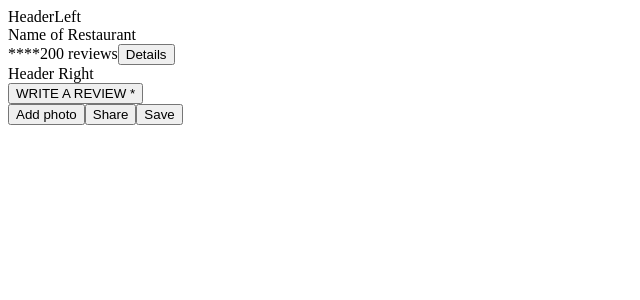
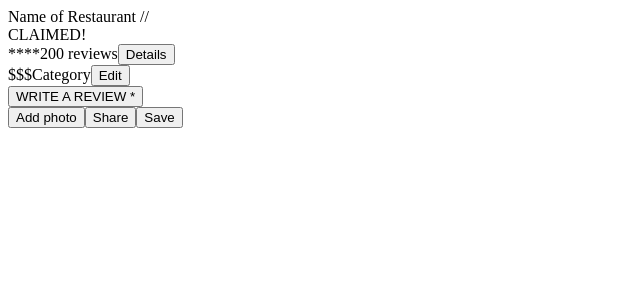
Before and after one commit to the-munch/header, a React app: page / in a window 1280 px wide. Shown: the top 300 px of the page, without its empty margins (0-640 px from the left). Built offline with nearby package versions, Linux system fonts and the light colour scheme; the HTML template or start-up script is replaced by a standard one.

Commit message:
added flexbox css and updated priceCategoryEdit to be own component.

```diff
--- a/client/src/components/App.jsx
+++ b/client/src/components/App.jsx
@@ -2,14 +2,20 @@ import React from 'react';
 import HeaderLeft from './HeaderLeft.jsx';
 import HeaderRight from './HeaderRight.jsx';
 
+// eslint-disable-next-line react/prefer-stateless-function
 class App extends React.Component {
   constructor(props) {
-    super(props)
+    super(props);
+
+    this.state = {
+      fill_me_in : ''
+    };
   }
+
   render() {
     return (
-      <div>
-        <div>
+      <div className="flex-container">
+        <div className="header-left">
           <HeaderLeft />
         </div>
         <div>
--- a/client/src/components/HeaderLeft.jsx
+++ b/client/src/components/HeaderLeft.jsx
@@ -1,13 +1,14 @@
 import React from 'react';
 import RestaurantName from './RestaurantName.jsx';
-import StarReviewsDetails from './StarsReviewsDetails.jsx';
+import StarsReviewsDetails from './StarsReviewsDetails.jsx';
 
 const HeaderLeft = () => (
   <div>
-    HeaderLeft
-    <div>
+    <div className="restaurant-name">
       <RestaurantName />
-      <StarReviewsDetails />
+    </div>
+    <div className="stars-reviews-details">
+      <StarsReviewsDetails />
     </div>
   </div>
 );
--- a/client/src/components/HeaderRight.jsx
+++ b/client/src/components/HeaderRight.jsx
@@ -3,10 +3,13 @@ import WriteReview from './WriteReview.jsx';
 import PhotoShareSave from './PhotoShareSave.jsx';
 
 const HeaderRight = () => (
-  <div>
-    Header Right
-    <WriteReview />
-    <PhotoShareSave />
+  <div className="header-right">
+    <div className="write-review">
+      <WriteReview />
+    </div>
+    <div>
+      <PhotoShareSave />
+    </div>
   </div>
 );
 
--- /dev/null
+++ b/client/src/components/PriceCategoryEdit.jsx
@@ -0,0 +1,13 @@
+import React from 'react';
+
+const PriceCategoryEdit = () => {
+  return (
+    <div>
+      <span>$$$</span>
+      <span>Category</span>
+      <button>Edit</button>
+    </div>
+  )
+}
+
+export default PriceCategoryEdit;
--- a/client/src/components/RestaurantName.jsx
+++ b/client/src/components/RestaurantName.jsx
@@ -1,8 +1,13 @@
 import React from 'react';
 
 const RestaurantName = () => (
-  <div>
-    Name of Restaurant
+  <div className="restaurant-name">
+    <div>
+    Name of Restaurant //
+    </div>
+    <div>
+      CLAIMED!
+    </div>
   </div>
 );
 
--- a/client/src/components/StarsReviewsDetails.jsx
+++ b/client/src/components/StarsReviewsDetails.jsx
@@ -1,13 +1,17 @@
 import React from 'react';
+import PriceCategoryEdit from './PriceCategoryEdit.jsx';
 
-const StarReviewsDetails = () => (
+const StarsReviewsDetails = () => (
   <div>
     <div>
       <span>****</span>
       <span>200 reviews</span>
       <button>Details</button>
     </div>
+    <div>
+      <PriceCategoryEdit />
+    </div>
   </div>
 );
 
-export default StarReviewsDetails;
+export default StarsReviewsDetails;
```
Also changed, not shown: 3 other files (tests, documents, lock files or other folders).
